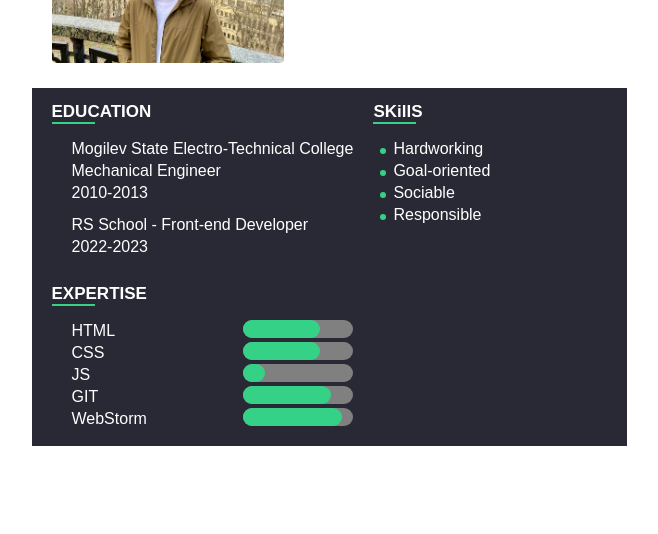
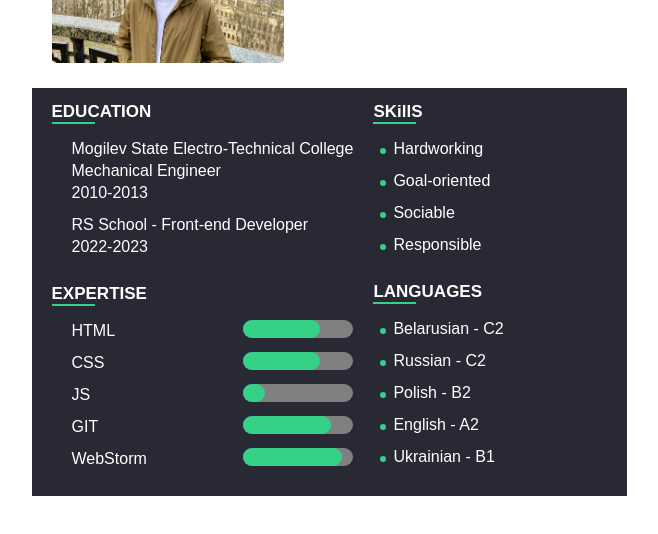
Before and after one commit to alexvaisov/rsschool-cv, a plain HTML site: page index.html in a window 1280 px wide. Shown: the part 166-700 px from the top of the page, without its empty margins (311-969 px from the left). Drawn offline with Linux system fonts and the light colour scheme.

Commit message:
feat: added languages section

```diff
--- a/index.html
+++ b/index.html
@@ -52,23 +52,23 @@
                 <section class="title" id="expertise">
                     <h2>EXPERTISE</h2>
                     <ul class="content_list">
-                        <li class="progress">
+                        <li class="progress content_list__para">
                             HTML
                             <progress value="70" max="100"></progress>
                         </li>
-                        <li class="progress">
+                        <li class="progress content_list__para">
                             CSS
                             <progress value="70" max="100"></progress>
                         </li>
-                        <li class="progress">
+                        <li class="progress content_list__para">
                             JS
                             <progress value="20" max="100"></progress>
                         </li>
-                        <li class="progress">
+                        <li class="progress content_list__para">
                             GIT
                             <progress value="80" max="100"></progress>
                         </li>
-                        <li class="progress">
+                        <li class="progress content_list__para">
                             WebStorm
                             <progress value="90" max="100"></progress>
                         </li>
@@ -79,17 +79,37 @@
                 <section class="title dots" id="skills">
                     <h2>SKillS</h2>
                     <ul class="content_list">
-                        <li>
+                        <li class="content_list__para">
                             Hardworking
                         </li>
-                        <li>
+                        <li class="content_list__para">
                             Goal-oriented
                         </li>
-                        <li>
+                        <li class="content_list__para">
                             Sociable
                         </li>
-                        <li>
+                        <li class="content_list__para">
                             Responsible
+                        </li>
+                    </ul>
+                </section>
+                <section class="title dots">
+                    <h2>LANGUAGES</h2>
+                    <ul class="content_list">
+                        <li class="content_list__para">
+                            Belarusian - C2
+                        </li>
+                        <li class="content_list__para">
+                            Russian - C2
+                        </li>
+                        <li class="content_list__para">
+                            Polish - B2
+                        </li>
+                        <li class="content_list__para">
+                            English - A2
+                        </li>
+                        <li class="content_list__para">
+                            Ukrainian - B1
                         </li>
                     </ul>
                 </section>
```
